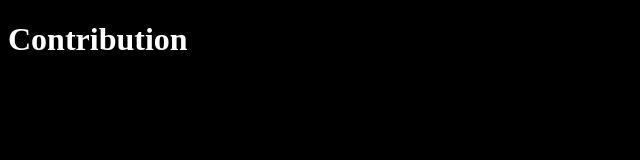
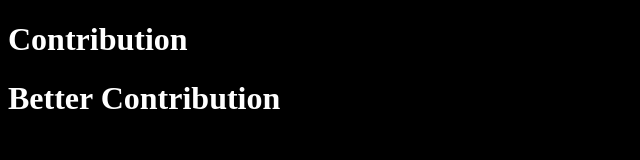
Before and after one commit to maxherzberg/h2021, a plain HTML site: page index.html in a window 1280 px wide. Shown: the whole page, without its empty margins (0-640 px from the left). Drawn offline with Linux system fonts and the light colour scheme.

Commit message:
Update index.html

```diff
--- a/index.html
+++ b/index.html
@@ -7,9 +7,14 @@
         background-color: #000;
         color: #fff;
       }
+
+      #con2 {
+        color: #fefefe;
+      }
     </style>
   </head>
   <body>
     <h1>Contribution</h1>
+    <h1 id="con2">Better Contribution</h1>
   </body>
 </html>
```
